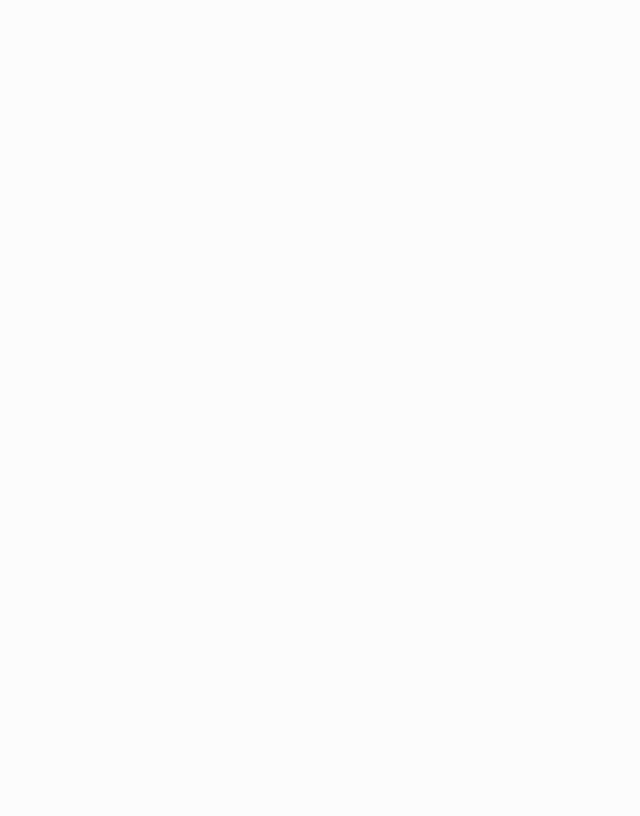
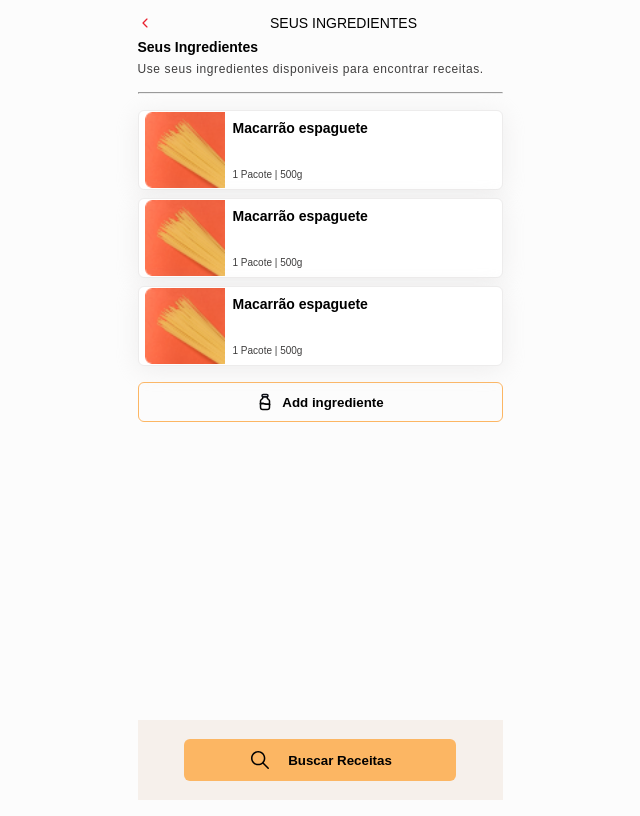
Before and after one commit to leonardo-otero390/iFoodRecipes, a JavaScript app: page /ingredientes in a window 1280 px wide. Before the commit this address had no page. Shown: the whole page, without its empty margins (320-960 px from the left). Built offline with nearby package versions, Linux system fonts and the light colour scheme.

Commit message:
feat: layout done

```diff
--- a/src/App.js
+++ b/src/App.js
@@ -1,5 +1,6 @@
 import { BrowserRouter as Router, Routes, Route } from "react-router-dom";
 import Home from "./pages/home/Home";
+import SelectIngredients from "./pages/SelectIngredients/SelectIngredients";
 import GlobalStyle from "./styles/global";
 
 export default function App() {
@@ -8,6 +9,7 @@ export default function App() {
       <GlobalStyle />
       <Routes>
         <Route exact path="/" element={<Home />} />
+        <Route exact path="/ingredientes" element={<SelectIngredients />} />
       </Routes>
     </Router>
   );
--- a/src/pages/home/components/TopBar.js
+++ b/src/components/TopBar.js
@@ -1,11 +1,14 @@
 import { IoIosArrowBack as ArrowBack } from "react-icons/io";
 import { IconContext } from "react-icons/lib";
+import { useNavigate } from "react-router-dom";
 import styled from "styled-components";
 
 export default function TopBar({ content }) {
+  const navigate = useNavigate();
+
   return (
     <Header>
-      <div>
+      <div onClick={() => navigate(-1)}>
         <IconContext.Provider value={{ color: "#E9202E" }}>
           <ArrowBack />
         </IconContext.Provider>
@@ -20,7 +23,7 @@ const Header = styled.header`
   gap: 72px;
   width: 100%;
   position: relative;
-  margin-bottom: 16px;
+  margin-bottom: 24px;
   div {
     position: absolute;
     top: 0;
@@ -36,5 +39,4 @@ const Header = styled.header`
     width: 100px;
     white-space: nowrap;
   }
-  margin-bottom: 16px;
 `;
--- /dev/null
+++ b/src/pages/SelectIngredients/SelectIngredients.js
@@ -0,0 +1,46 @@
+import styled from "styled-components";
+import TopBar from "../../components/TopBar";
+import { CardsList } from "../../styles/style";
+import ingredients from "../../services/ingredientsMock";
+import IngredientCard from "./components/IngredientCard";
+import AddIngredient from "./components/AddIngredient";
+import Footer from "./components/Footer";
+
+export default function SelectIngredients() {
+  return (
+    <>
+      <TopBar content="SEUS INGREDIENTES" />
+      <h1>
+        <strong>Seus Ingredientes</strong>
+      </h1>
+      <Description>
+        Use seus ingredientes disponiveis para encontrar receitas.
+      </Description>
+      <Line />
+      <section>
+        <CardsList>
+          {ingredients.map((ingredient, index) => (
+            <li>
+              <IngredientCard key={index} ingredient={ingredient} />
+            </li>
+          ))}
+        </CardsList>
+        <AddIngredient />
+      </section>
+      <Footer />
+    </>
+  );
+}
+
+const Description = styled.p`
+  font-size: 12px;
+  line-height: 120%;
+  letter-spacing: 0.05em;
+  color: #3f3e3e;
+  margin-top: 8px;
+`;
+
+const Line = styled.hr`
+  color: #edecec;
+  margin: 16px 0;
+`;
--- /dev/null
+++ b/src/pages/SelectIngredients/components/AddIngredient.js
@@ -0,0 +1,26 @@
+import styled from "styled-components";
+import milk from "../../../assets/icons/milk.svg";
+
+export default function AddIngredient() {
+  return (
+    <Button>
+      <img src={milk} alt="garrafinha" />
+      Add ingrediente
+    </Button>
+  );
+}
+
+const Button = styled.button`
+margin: 16px 0;
+  background: none;
+  border: 1px solid #fcb663;
+  box-sizing: border-box;
+  border-radius: 6px;
+  width: 100%;
+  height: 40px;
+  font-weight: bold;
+  display: flex;
+  gap: 8px;
+  justify-content: center;
+  align-items: center;
+`;
--- /dev/null
+++ b/src/pages/SelectIngredients/components/Footer.js
@@ -0,0 +1,42 @@
+import { IconContext } from "react-icons";
+import { IoIosSearch as Search } from "react-icons/io";
+import styled from "styled-components";
+
+export default function Footer() {
+  return (
+    <Container>
+      <button>
+      <IconContext.Provider value={{  size: "24px" }}>
+          <Search />
+        </IconContext.Provider>
+        Buscar Receitas
+      </button>
+    </Container>
+  );
+}
+
+const Container = styled.nav`
+  background: #f6f0eb;
+  width: 80%;
+  height: 80px;
+  position: fixed;
+  bottom: 0;
+  max-width: 365px;
+  margin: 0 auto;
+  display: flex;
+  justify-content: center;
+  align-items: center;
+  button {
+    background: #fcb663;
+    border-radius: 6px;
+    width: 100%;
+    max-width: 272px;
+    height: 42px;
+    border: none;
+    font-weight: bold;
+    display: flex;
+    gap: 16px;
+    justify-content: center;
+    align-items: center;
+  }
+`;
--- /dev/null
+++ b/src/pages/SelectIngredients/components/IngredientCard.js
@@ -0,0 +1,46 @@
+import styled from "styled-components";
+
+export default function IngredientCard({ingredient}) {
+    const { name, description, image } = ingredient;
+  return (
+    <Container>
+      <img src={image} alt={name} />
+      <div>
+        <h1>{name}</h1>
+        <h2>{description}</h2>
+      </div>
+    </Container>
+  );
+}
+
+const Container = styled.button`
+  background: #ffffff;
+  border: 1px solid #edecec;
+  box-shadow: 0px 4px 24px rgba(219, 217, 217, 0.4);
+  border-radius: 6px;
+  width: 100%;
+  height: 80px;
+  display: flex;
+  align-items: center;
+  gap: 8px;
+  text-align: left;
+  img {
+    border-radius: 6px 0px 0px 6px;
+    height: 100%;
+  }
+  div {
+    display: flex;
+    flex-direction: column;
+    justify-content: space-between;
+    padding: 8px 0;
+    height: 100%;
+  }
+  h1 {
+    font-weight: bold;
+    font-size: 14px;
+  }
+  h2 {
+    font-size: 10px;
+    color: #3f3e3e;
+  }
+`;
--- a/src/pages/home/Home.js
+++ b/src/pages/home/Home.js
@@ -2,11 +2,11 @@ import CategorySection from "./components/CategorySection";
 import Input from "./components/Input";
 import RecipeCard from "./components/RecipeCard";
 import SearchRecipesButton from "./components/SearchRecipesButton";
-import TopBar from "./components/TopBar";
+import TopBar from "../../components/TopBar";
 import TopRecipes from "./components/TopRecipes";
 import YourKitchenSection from "./components/YourKitchenSection";
 import recipes from "../../services/recipesMock";
-import styled from "styled-components";
+import { CardsList } from "../../styles/style";
 
 export default function Home() {
   return (
@@ -17,22 +17,15 @@ export default function Home() {
       <YourKitchenSection />
       <TopRecipes />
       <CategorySection />
-      <StyledRecipeList>
-        <ul>
+      <section>
+        <CardsList>
           {recipes.map((recipe, index) => (
             <li>
               <RecipeCard key={index} recipe={recipe} />
             </li>
           ))}
-        </ul>
-      </StyledRecipeList>
+        </CardsList>
+      </section>
     </>
   );
 }
-const StyledRecipeList = styled.section`
-  ul {
-    display: flex;
-    flex-direction: column;
-    gap: 8px;
-  }
-`;
--- a/src/pages/home/components/SearchRecipesButton.js
+++ b/src/pages/home/components/SearchRecipesButton.js
@@ -1,10 +1,13 @@
 import { IoIosArrowForward as Arrow } from "react-icons/io";
 import { IconContext } from "react-icons/lib";
+import { useNavigate } from "react-router-dom";
 import styled from "styled-components";
 import Toast from "../../../assets/icons/Toast.svg";
 export default function SearchRecipesButton() {
+  const navigate = useNavigate();
+
   return (
-    <Container>
+    <Container onClick={() => navigate("/ingredientes")}>
       <div>
         <img src={Toast} alt="torradinha" />
       </div>
@@ -25,7 +28,7 @@ const Container = styled.button`
   width: 100%;
   border: none;
   span {
-      padding: 0 16px;
+    padding: 0 16px;
     margin: 8px;
     text-align: left;
   }
--- /dev/null
+++ b/src/services/ingredientsMock.js
@@ -0,0 +1,24 @@
+import espaguete from "../assets/images/espaguete.png";
+
+const ingredients = [
+  {
+    id: 1,
+    name: "Macarrão espaguete",
+    image: espaguete,
+    description: "1 Pacote | 500g",
+  },
+  {
+    id: 1,
+    name: "Macarrão espaguete",
+    image: espaguete,
+    description: "1 Pacote | 500g",
+  },
+  {
+    id: 1,
+    name: "Macarrão espaguete",
+    image: espaguete,
+    description: "1 Pacote | 500g",
+  },
+];
+
+export default ingredients;
--- a/src/styles/global.js
+++ b/src/styles/global.js
@@ -66,5 +66,6 @@ html, body {
 body {
     background: #FCFCFC;
 	font-family: 'poppins', sans-serif;
+	font-size:14px;
   }
 `;
--- /dev/null
+++ b/src/styles/style.js
@@ -0,0 +1,7 @@
+import styled from "styled-components";
+
+export const CardsList = styled.ul`
+    display: flex;
+    flex-direction: column;
+    gap: 8px;
+`;
```
Also changed, not shown: src/assets/icons/milk.svg (added), src/assets/images/espaguete.png (added), src/pages/home/style.js (deleted).
